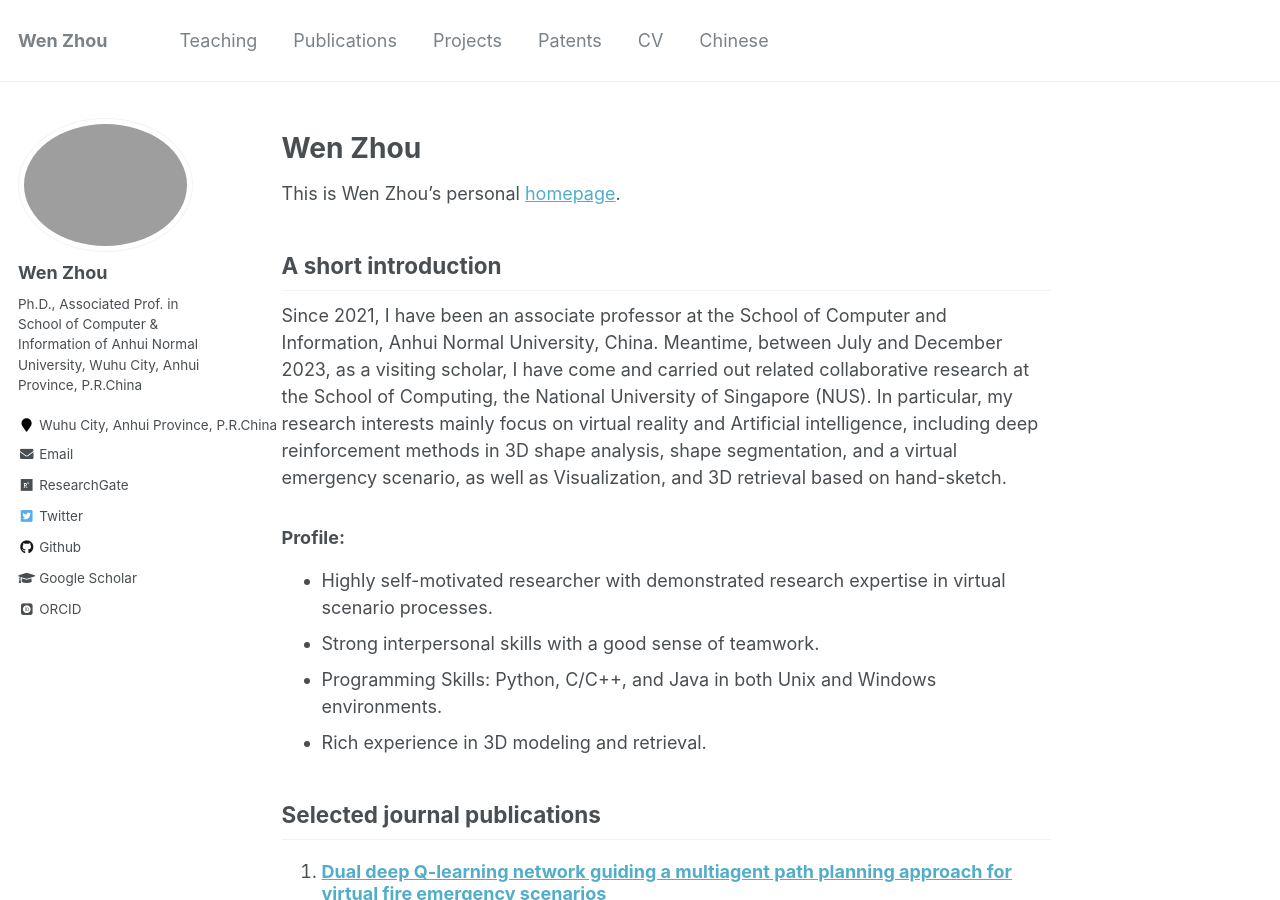
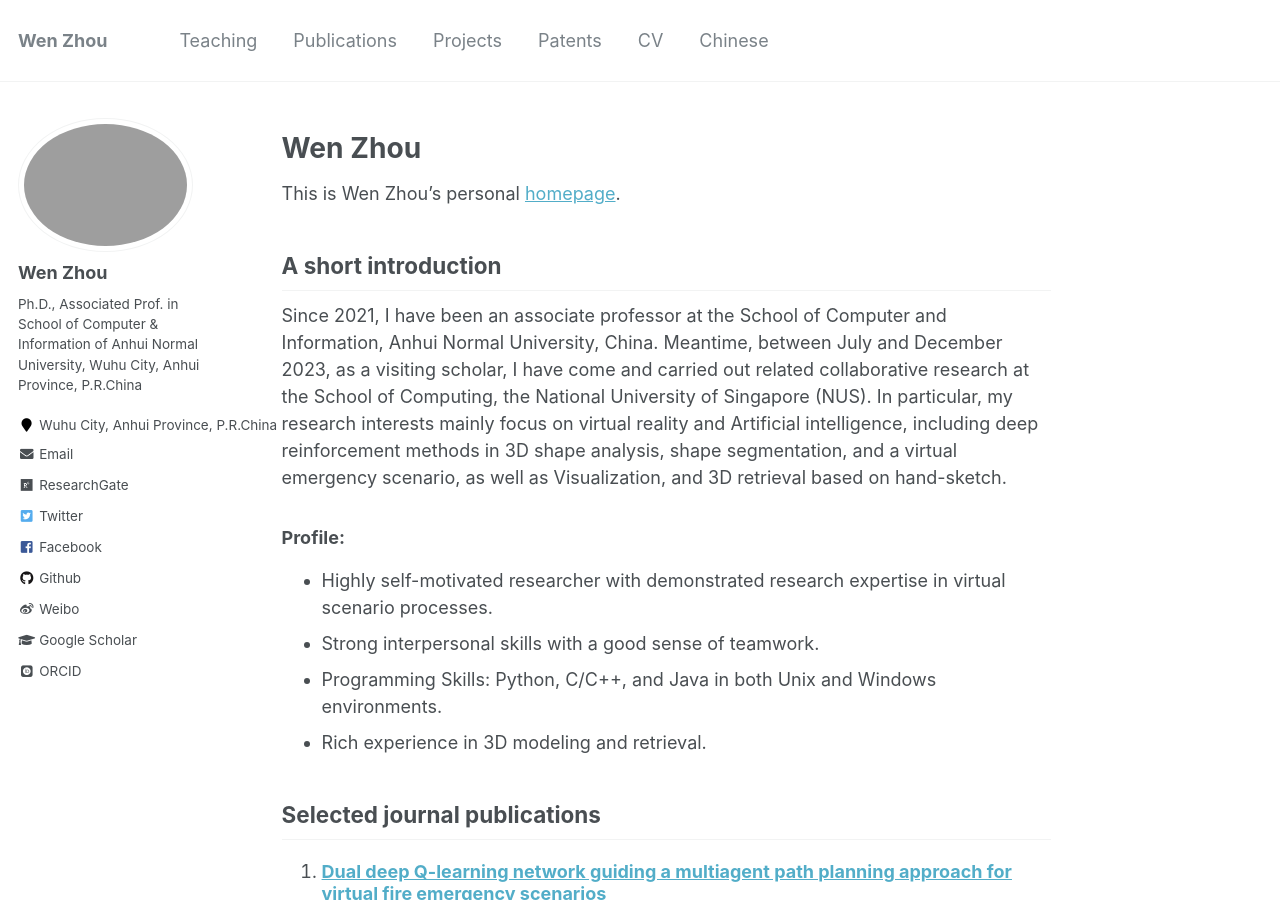
Before and after one commit to zhouwen327/zhouwen327.github.io, a Jekyll site: the page built from _pages/about.md, in a window 1280 px wide and 900 px high. Built offline with Jekyll 4.4.1, drawn with Linux system fonts in a browser that asks for light colours; some web fonts are replaced.

Commit message:
Update _config.yml

```diff
--- a/_config.yml
+++ b/_config.yml
@@ -59,7 +59,7 @@ yandex_site_verification :
 twitter:
   username               : &twitter
 facebook:
-  username               :
+  username               : &facebook
   app_id                 :
   publisher              :
 og_image                 :  # Open Graph/Twitter default site image
@@ -94,7 +94,7 @@ author:
   codepen          :
   dribbble         :
   flickr           :
-  facebook         :
+  facebook         : "Benjamin.zhouwen"
   foursquare       :
   github           : "zhouwen327"
   google_plus      :
@@ -111,7 +111,7 @@ author:
   tumblr           :
   twitter          : "BenjaminChowWen"
   vine             :
-  weibo            :
+  weibo            : ""
   xing             :
   youtube          :
   wikipedia        :
```
